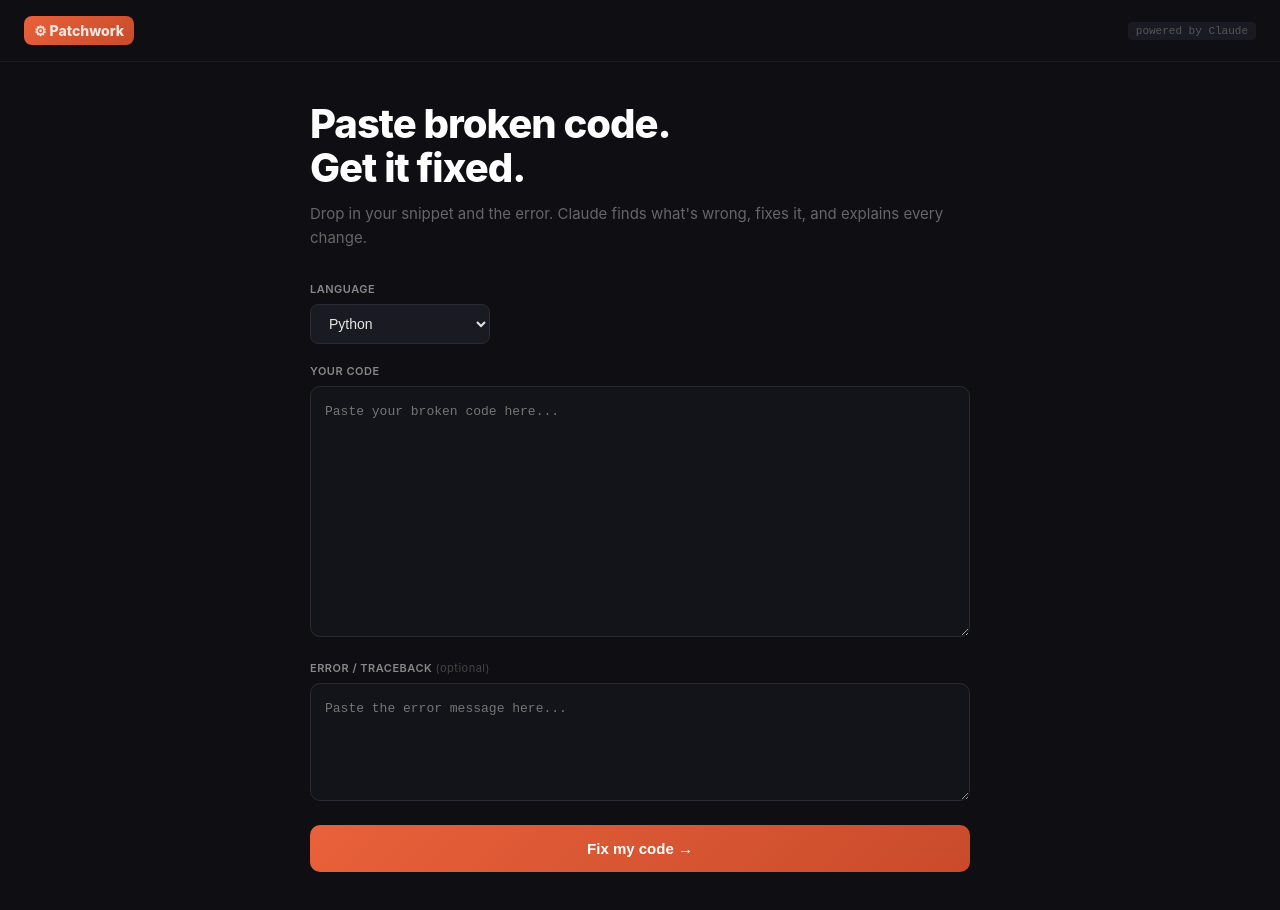
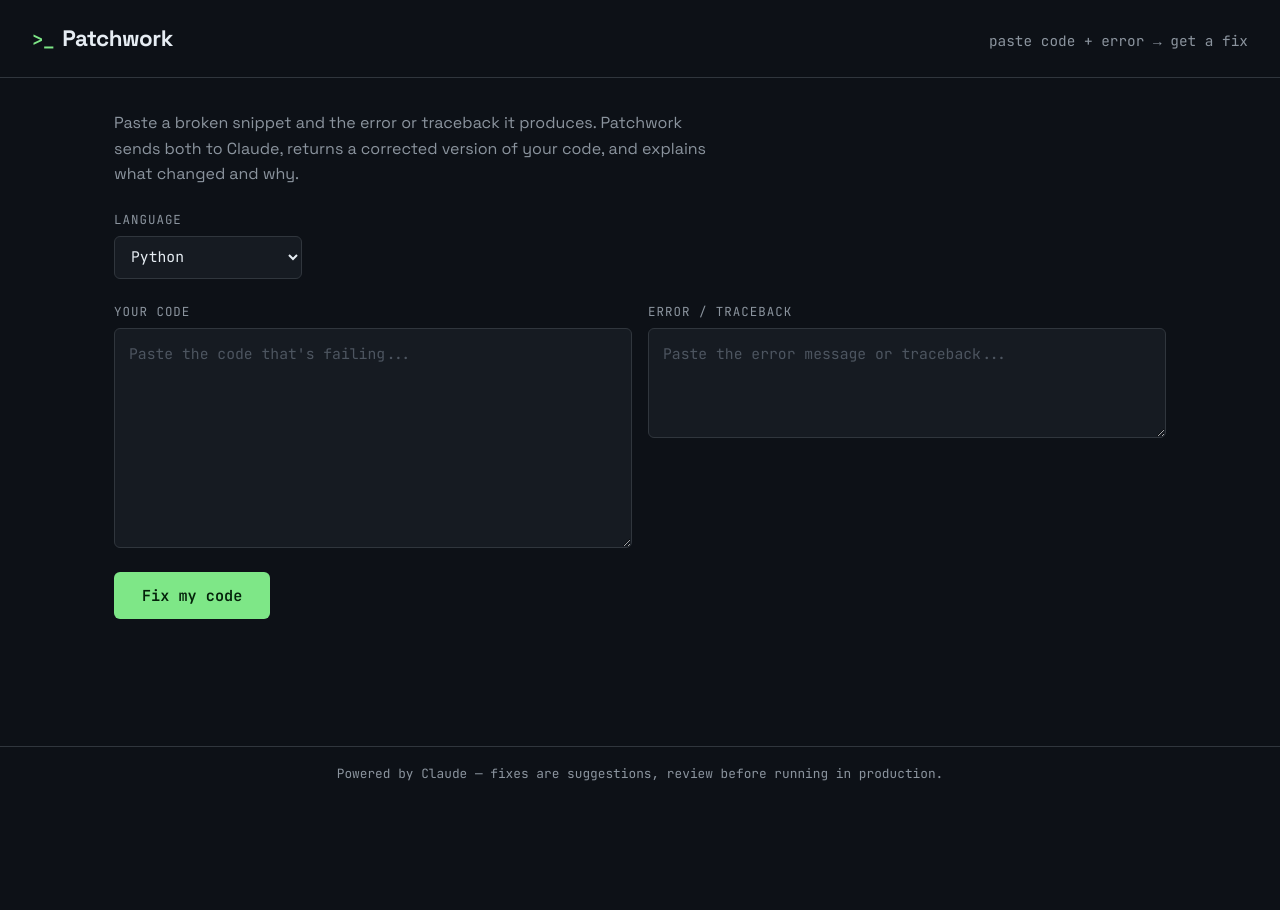
Before and after one commit to drdisappointed5-png/Patchwork, a website: page index.html in a window 1280 px wide. After the commit the page ends 800 px from the top, so only its background shows below. Drawn offline with Linux system fonts and the light colour scheme.

Commit message:
Update index.html

```diff
--- a/index.html
+++ b/index.html
@@ -1,291 +1,420 @@
 <!DOCTYPE html>
 <html lang="en">
 <head>
-  <meta charset="UTF-8" />
-  <meta name="viewport" content="width=device-width, initial-scale=1.0" />
-  <title>Patchwork — Fix your code</title>
+<meta charset="UTF-8">
+<meta name="viewport" content="width=device-width, initial-scale=1.0">
+<title>Patchwork — fix your code</title>
 <style>
-    * { box-sizing: border-box; margin: 0; padding: 0; }
+  @import url('https://fonts.googleapis.com/css2?family=Space+Grotesk:wght@400;500;600;700&family=JetBrains+Mono:wght@400;500;600&display=swap');
+
+  :root {
+    --bg: #0d1117;
+    --panel: #161b22;
+    --panel-2: #1c2128;
+    --border: #30363d;
+    --text: #e6edf3;
+    --text-dim: #8b949e;
+    --accent: #7ee787;
+    --accent-dim: #2d4a2f;
+    --error: #ff7b72;
+    --error-dim: #4a2424;
+  }
+
+  * { margin: 0; padding: 0; box-sizing: border-box; }
+
   body {
-      background: #0f0f13;
-      color: #e8e6e1;
-      font-family: 'Inter', system-ui, sans-serif;
+    background: var(--bg);
+    color: var(--text);
+    font-family: 'Space Grotesk', sans-serif;
     min-height: 100vh;
-      padding-bottom: 60px;
+    display: flex;
+    flex-direction: column;
   }
+
   header {
-      border-bottom: 1px solid #1e1e28;
-      padding: 16px 24px;
+    border-bottom: 1px solid var(--border);
+    padding: 24px 32px;
+    display: flex;
+    align-items: baseline;
+    justify-content: space-between;
+    flex-wrap: wrap;
+    gap: 12px;
+  }
+
+  .logo {
+    font-weight: 700;
+    font-size: 1.4rem;
+    letter-spacing: -0.02em;
+    display: flex;
+    align-items: baseline;
+    gap: 8px;
+  }
+
+  .logo .mono {
+    font-family: 'JetBrains Mono', monospace;
+    color: var(--accent);
+    font-size: 1.2rem;
+  }
+
+  header .tag {
+    color: var(--text-dim);
+    font-size: 0.9rem;
+    font-family: 'JetBrains Mono', monospace;
+  }
+
+  main {
+    flex: 1;
+    max-width: 1100px;
+    width: 100%;
+    margin: 0 auto;
+    padding: 32px 24px 64px;
+    display: flex;
+    flex-direction: column;
+    gap: 24px;
+  }
+
+  .lede {
+    color: var(--text-dim);
+    font-size: 1rem;
+    max-width: 60ch;
+    line-height: 1.6;
+  }
+
+  .grid {
+    display: grid;
+    grid-template-columns: 1fr 1fr;
+    gap: 16px;
+  }
+
+  @media (max-width: 800px) {
+    .grid { grid-template-columns: 1fr; }
+  }
+
+  .field { display: flex; flex-direction: column; gap: 8px; }
+
+  label {
+    font-family: 'JetBrains Mono', monospace;
+    font-size: 0.78rem;
+    text-transform: uppercase;
+    letter-spacing: 0.08em;
+    color: var(--text-dim);
+  }
+
+  select, textarea, button {
+    font-family: 'JetBrains Mono', monospace;
+    font-size: 0.92rem;
+    border-radius: 6px;
+    border: 1px solid var(--border);
+    background: var(--panel);
+    color: var(--text);
+  }
+
+  select {
+    padding: 10px 12px;
+    cursor: pointer;
+    width: fit-content;
+  }
+
+  textarea {
+    padding: 14px;
+    resize: vertical;
+    min-height: 220px;
+    line-height: 1.5;
+    tab-size: 2;
+  }
+
+  textarea:focus, select:focus {
+    outline: none;
+    border-color: var(--accent);
+  }
+
+  textarea::placeholder { color: #4d5560; }
+
+  .error-input { min-height: 110px; }
+
+  .field.full { grid-column: 1 / -1; }
+
+  .actions {
     display: flex;
     align-items: center;
-      gap: 10px;
+    gap: 16px;
+    flex-wrap: wrap;
   }
-    .logo {
-      background: linear-gradient(135deg, #e8613a, #c94b2b);
+
+  button.run {
+    background: var(--accent);
+    color: #04220a;
+    border: none;
+    font-weight: 600;
+    padding: 13px 28px;
+    cursor: pointer;
+    transition: transform 0.1s ease, box-shadow 0.15s ease;
+    font-size: 0.95rem;
+  }
+
+  button.run:hover:not(:disabled) {
+    box-shadow: 0 0 0 3px var(--accent-dim);
+  }
+
+  button.run:active:not(:disabled) { transform: scale(0.98); }
+
+  button.run:disabled {
+    background: var(--panel-2);
+    color: var(--text-dim);
+    cursor: not-allowed;
+    border: 1px solid var(--border);
+  }
+
+  .status {
+    font-family: 'JetBrains Mono', monospace;
+    font-size: 0.85rem;
+    color: var(--text-dim);
+    display: flex;
+    align-items: center;
+    gap: 8px;
+  }
+
+  .dot {
+    width: 8px; height: 8px; border-radius: 50%;
+    background: var(--accent);
+    display: inline-block;
+    animation: pulse 1.2s infinite ease-in-out;
+  }
+
+  @keyframes pulse {
+    0%, 100% { opacity: 0.3; }
+    50% { opacity: 1; }
+  }
+
+  .result {
+    border: 1px solid var(--border);
     border-radius: 8px;
-      padding: 6px 10px;
-      font-weight: 800;
-      font-size: 14px;
+    overflow: hidden;
+    display: none;
   }
-    .badge {
-      margin-left: auto;
-      font-size: 11px;
-      color: #555;
-      background: #1a1a22;
-      padding: 3px 8px;
-      border-radius: 4px;
-      font-family: monospace;
-    }
-    main {
-      max-width: 700px;
-      margin: 0 auto;
-      padding: 40px 20px 0;
-    }
-    h1 {
-      font-size: clamp(26px, 6vw, 40px);
-      font-weight: 800;
-      letter-spacing: -1px;
-      line-height: 1.1;
-      margin-bottom: 12px;
-      background: linear-gradient(135deg, #fff 60%, #888);
-      -webkit-background-clip: text;
-      -webkit-text-fill-color: transparent;
-    }
-    p.sub {
-      color: #666;
-      font-size: 15px;
-      line-height: 1.6;
-      margin-bottom: 32px;
-    }
-    label {
-      display: block;
-      font-size: 11px;
-      font-weight: 600;
-      color: #888;
+
+  .result.visible { display: block; }
+
+  .result-header {
+    background: var(--panel-2);
+    padding: 12px 16px;
+    border-bottom: 1px solid var(--border);
+    font-family: 'JetBrains Mono', monospace;
+    font-size: 0.8rem;
     text-transform: uppercase;
-      letter-spacing: 0.5px;
-      margin-bottom: 8px;
-    }
-    select {
-      background: #1a1a22;
-      border: 1px solid #2a2a35;
-      color: #e8e6e1;
-      border-radius: 8px;
-      padding: 10px 14px;
-      font-size: 14px;
-      margin-bottom: 20px;
-      outline: none;
-      min-width: 180px;
-    }
-    textarea {
-      width: 100%;
-      background: #13131a;
-      border: 1px solid #2a2a35;
-      border-radius: 10px;
-      padding: 14px;
-      font-family: 'Courier New', monospace;
-      font-size: 13px;
-      line-height: 1.7;
-      resize: vertical;
-      outline: none;
-      margin-bottom: 20px;
-      transition: border-color 0.2s;
-    }
-    textarea:focus { border-color: #e8613a; }
-    #codeInput { color: #c8ffc8; }
-    #errorInput { color: #ffb3b3; }
-    button#fixBtn {
-      width: 100%;
-      padding: 15px;
-      background: linear-gradient(135deg, #e8613a, #c94b2b);
-      color: #fff;
-      border: none;
-      border-radius: 10px;
-      font-size: 15px;
-      font-weight: 700;
-      cursor: pointer;
-      margin-bottom: 32px;
-    }
-    button#fixBtn:disabled {
-      background: #2a2a35;
-      color: #555;
-      cursor: not-allowed;
-    }
-    .divider {
-      height: 1px;
-      background: linear-gradient(90deg, #e8613a33, transparent);
-      margin-bottom: 28px;
-    }
-    .result-label {
+    letter-spacing: 0.08em;
+    color: var(--text-dim);
     display: flex;
     justify-content: space-between;
     align-items: center;
-      margin-bottom: 10px;
   }
+
   .copy-btn {
-      background: none;
-      border: 1px solid #2a2a35;
-      color: #888;
-      border-radius: 6px;
-      padding: 5px 10px;
-      font-size: 12px;
+    background: transparent;
+    border: 1px solid var(--border);
+    color: var(--text-dim);
+    padding: 4px 10px;
+    font-size: 0.75rem;
     cursor: pointer;
-      width: auto;
+    text-transform: none;
+    letter-spacing: normal;
+    border-radius: 4px;
   }
-    pre {
-      background: #0d1117;
-      border: 1px solid #2a2a35;
-      border-left: 3px solid #e8613a;
-      border-radius: 10px;
+
+  .copy-btn:hover { color: var(--text); border-color: var(--text-dim); }
+
+  pre.code-out {
+    background: var(--panel);
     padding: 16px;
-      color: #c8ffc8;
-      font-family: 'Courier New', monospace;
-      font-size: 13px;
-      line-height: 1.7;
     overflow-x: auto;
-      white-space: pre-wrap;
-      word-break: break-word;
-      margin-bottom: 20px;
+    font-family: 'JetBrains Mono', monospace;
+    font-size: 0.85rem;
+    line-height: 1.6;
+    white-space: pre;
   }
+
   .explanation {
-      background: #13131a;
-      border: 1px solid #2a2a35;
-      border-left: 3px solid #5b8dee;
-      border-radius: 10px;
     padding: 16px;
-      font-size: 14px;
-      line-height: 1.8;
-      color: #b0b8cc;
-      white-space: pre-wrap;
+    background: var(--panel);
+    border-top: 1px solid var(--border);
+    line-height: 1.65;
+    font-size: 0.92rem;
+    color: var(--text);
   }
+
+  .explanation p { margin-bottom: 10px; }
+  .explanation p:last-child { margin-bottom: 0; }
+  .explanation code {
+    font-family: 'JetBrains Mono', monospace;
+    background: var(--panel-2);
+    padding: 1px 5px;
+    border-radius: 4px;
+    font-size: 0.85em;
+    color: var(--accent);
+  }
+
   .error-box {
-      background: #1f0f0f;
-      border: 1px solid #5a1a1a;
+    border: 1px solid var(--error-dim);
+    background: rgba(255, 123, 114, 0.06);
     border-radius: 8px;
-      padding: 12px 14px;
-      color: #ff8080;
-      font-size: 14px;
-      margin-bottom: 20px;
+    padding: 14px 16px;
+    color: var(--error);
+    font-family: 'JetBrains Mono', monospace;
+    font-size: 0.85rem;
+    display: none;
   }
-    .hint {
+
+  .error-box.visible { display: block; }
+
+  footer {
+    border-top: 1px solid var(--border);
+    padding: 18px 32px;
+    color: var(--text-dim);
+    font-size: 0.8rem;
+    font-family: 'JetBrains Mono', monospace;
     text-align: center;
-      font-size: 12px;
-      color: #3a3a48;
-      margin-top: 16px;
   }
-    #results { display: none; }
 </style>
 </head>
 <body>
 
 <header>
-  <div class="logo">⚙ Patchwork</div>
-  <span class="badge">powered by Claude</span>
+  <div class="logo"><span class="mono">&gt;_</span> Patchwork</div>
+  <div class="tag">paste code + error → get a fix</div>
 </header>
 
 <main>
-  <h1>Paste broken code.<br>Get it fixed.</h1>
-  <p class="sub">Drop in your snippet and the error. Claude finds what's wrong, fixes it, and explains every change.</p>
+  <p class="lede">
+    Paste a broken snippet and the error or traceback it produces.
+    Patchwork sends both to Claude, returns a corrected version of your
+    code, and explains what changed and why.
+  </p>
 
-  <label>Language</label>
-  <select id="language">
-    <option>Python</option>
-    <option>JavaScript</option>
-    <option>TypeScript</option>
-    <option>Java</option>
-    <option>C++</option>
-    <option>C</option>
-    <option>Go</option>
-    <option>Rust</option>
-    <option>Ruby</option>
-    <option>PHP</option>
-    <option>SQL</option>
-    <option>Other</option>
+  <div class="grid">
+    <div class="field">
+      <label for="lang">Language</label>
+      <select id="lang">
+        <option value="Python">Python</option>
+        <option value="JavaScript">JavaScript</option>
+        <option value="TypeScript">TypeScript</option>
+        <option value="Java">Java</option>
+        <option value="C++">C++</option>
+        <option value="C">C</option>
+        <option value="Go">Go</option>
+        <option value="Rust">Rust</option>
+        <option value="Ruby">Ruby</option>
+        <option value="PHP">PHP</option>
+        <option value="SQL">SQL</option>
+        <option value="Other / not sure">Other / not sure</option>
       </select>
+    </div>
+  </div>
 
-  <label>Your Code</label>
-  <textarea id="codeInput" rows="10" placeholder="Paste your broken code here..."></textarea>
+  <div class="grid">
+    <div class="field">
+      <label for="code">Your code</label>
+      <textarea id="code" placeholder="Paste the code that's failing..." spellcheck="false"></textarea>
+    </div>
+    <div class="field">
+      <label for="error">Error / traceback</label>
+      <textarea id="error" class="error-input" placeholder="Paste the error message or traceback..." spellcheck="false"></textarea>
+    </div>
+  </div>
 
-  <label>Error / Traceback <span style="font-weight:400;text-transform:none;color:#444">(optional)</span></label>
-  <textarea id="errorInput" rows="4" placeholder="Paste the error message here..."></textarea>
+  <div class="actions">
+    <button class="run" id="runBtn">Fix my code</button>
+    <div class="status" id="status" style="display:none;">
+      <span class="dot"></span><span id="statusText">Thinking...</span>
+    </div>
+  </div>
 
-  <div id="errorBox" class="error-box" style="display:none"></div>
+  <div class="error-box" id="errorBox"></div>
 
-  <button id="fixBtn" onclick="fixCode()">Fix my code →</button>
-
-  <div id="results">
-    <div class="divider"></div>
-
-    <div class="result-label">
-      <label style="margin:0">✓ Fixed Code</label>
-      <button class="copy-btn" onclick="copyText('fixedCode', this)">Copy</button>
+  <div class="result" id="result">
+    <div class="result-header">
+      <span>Fixed code</span>
+      <button class="copy-btn" id="copyBtn">Copy</button>
     </div>
-    <pre id="fixedCode"></pre>
-
-    <div class="result-label">
-      <label style="margin:0">What changed & why</label>
-      <button class="copy-btn" onclick="copyText('explanationBox', this)">Copy</button>
-    </div>
-    <div class="explanation" id="explanationBox"></div>
-
-    <p class="hint">AI suggestions — review before running in production.</p>
+    <pre class="code-out" id="codeOut"></pre>
+    <div class="explanation" id="explanation"></div>
   </div>
 </main>
 
+<footer>Powered by Claude — fixes are suggestions, review before running in production.</footer>
+
 <script>
-  async function fixCode() {
-    const code = document.getElementById('codeInput').value.trim();
-    const error = document.getElementById('errorInput').value.trim();
-    const language = document.getElementById('language').value;
-    const btn = document.getElementById('fixBtn');
+  const runBtn = document.getElementById('runBtn');
+  const status = document.getElementById('status');
+  const statusText = document.getElementById('statusText');
+  const result = document.getElementById('result');
+  const codeOut = document.getElementById('codeOut');
+  const explanation = document.getElementById('explanation');
   const errorBox = document.getElementById('errorBox');
-    const results = document.getElementById('results');
+  const copyBtn = document.getElementById('copyBtn');
 
-    if (!code) return;
+  function escapeHtml(str) {
+    return str.replace(/&/g, '&amp;').replace(/</g, '&lt;').replace(/>/g, '&gt;');
+  }
 
-    btn.disabled = true;
-    btn.textContent = 'Analyzing & fixing...';
-    errorBox.style.display = 'none';
-    results.style.display = 'none';
+  function simpleMarkdownToHtml(md) {
+    const escaped = escapeHtml(md);
+    const withInlineCode = escaped.replace(/`([^`]+)`/g, '<code>$1</code>');
+    return withInlineCode
+      .split(/\n\s*\n/)
+      .map(p => '<p>' + p.trim().replace(/\n/g, '<br>') + '</p>')
+      .join('');
+  }
+
+  copyBtn.addEventListener('click', () => {
+    navigator.clipboard.writeText(codeOut.textContent).then(() => {
+      copyBtn.textContent = 'Copied';
+      setTimeout(() => copyBtn.textContent = 'Copy', 1500);
+    });
+  });
+
+  runBtn.addEventListener('click', async () => {
+    const lang = document.getElementById('lang').value;
+    const code = document.getElementById('code').value.trim();
+    const error = document.getElementById('error').value.trim();
+
+    errorBox.classList.remove('visible');
+    result.classList.remove('visible');
+
+    if (!code) {
+      errorBox.textContent = 'Paste some code first.';
+      errorBox.classList.add('visible');
+      return;
+    }
+
+    runBtn.disabled = true;
+    status.style.display = 'flex';
+    statusText.textContent = 'Analyzing and fixing...';
 
     try {
-      const response = await fetch('/api/fix', {
-        method: 'POST',
-        headers: { 'Content-Type': 'application/json' },
-        body: JSON.stringify({ code, language, error })
+      const response = await fetch("/api/fix", {
+        method: "POST",
+        headers: { "Content-Type": "application/json" },
+        body: JSON.stringify({ lang, code, error })
       });
 
-      const data = await response.json();
-      const text = data.content?.map(b => b.text || '').join('') || '';
+      const parsed = await response.json();
 
-      const fixedMatch = text.match(/<fixed_code>([\s\S]*?)<\/fixed_code>/);
-      const explainMatch = text.match(/<explanation>([\s\S]*?)<\/explanation>/);
-
-      if (fixedMatch && explainMatch) {
-        document.getElementById('fixedCode').textContent = fixedMatch[1].trim();
-        document.getElementById('explanationBox').textContent = explainMatch[1].trim();
-        results.style.display = 'block';
-        results.scrollIntoView({ behavior: 'smooth' });
-      } else {
-        errorBox.textContent = "⚠ Couldn't parse response. Try again.";
-        errorBox.style.display = 'block';
-      }
-    } catch (e) {
-      errorBox.textContent = '⚠ Network error — check your connection and try again.';
-      errorBox.style.display = 'block';
+      if (!response.ok) {
+        throw new Error(parsed.error || `Server returned status ${response.status}`);
       }
 
-    btn.disabled = false;
-    btn.textContent = 'Fix my code →';
+      codeOut.textContent = parsed.fixedCode || '(no code returned)';
+      explanation.innerHTML = simpleMarkdownToHtml(parsed.explanation || '');
+      result.classList.add('visible');
+
+    } catch (err) {
+      errorBox.textContent = 'Something went wrong: ' + err.message + '. Try again, or simplify the input.';
+      errorBox.classList.add('visible');
+    } finally {
+      runBtn.disabled = false;
+      status.style.display = 'none';
     }
-
-  function copyText(id, btn) {
-    const text = document.getElementById(id).textContent;
-    navigator.clipboard.writeText(text);
-    btn.textContent = '✓ Copied!';
-    btn.style.color = '#4ade80';
-    setTimeout(() => { btn.textContent = 'Copy'; btn.style.color = '#888'; }, 2000);
-  }
+  });
 </script>
 
 </body>
```
Lines whose indentation alone changed are shown as unchanged.
